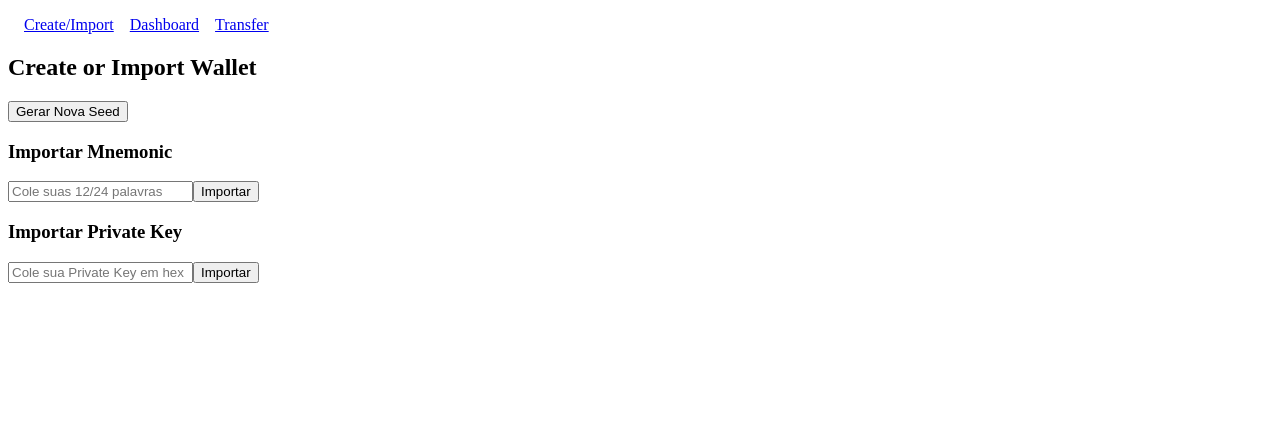
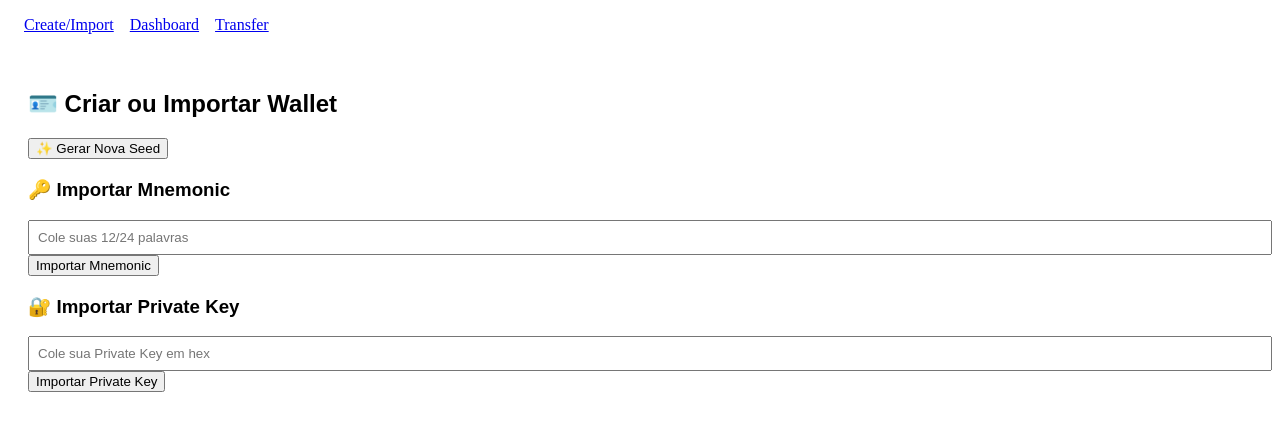
Before and after one commit to uederson-ferreira/multiversx-web-wallet, a React (Vite) app: page / in a window 1280 px wide. Shown: the top 430 px of the page. Built offline with nearby package versions, Linux system fonts and the light colour scheme; no server answers; what @multiversx/sdk-network-providers would draw is missing.

Commit message:
Gerando e mostrando as chaves e minemonic

```diff
--- a/src/components/CreateOrImport.tsx
+++ b/src/components/CreateOrImport.tsx
@@ -2,13 +2,21 @@ import React, { useState } from 'react';
 import { useWallet } from '../hooks/useWallet';
 
 export default function CreateOrImport() {
-  const { generateMnemonic, importMnemonic, importPrivateKey } = useWallet();
+  const {
+    generateMnemonic,
+    importMnemonic,
+    importPrivateKey,
+    mnemonic,
+    privateKey,
+    address
+  } = useWallet();
+
   const [tempMnemonic, setTempMnemonic] = useState('');
   const [tempPk, setTempPk] = useState('');
 
   const handleGenerate = async () => {
     const newMnemonic = await generateMnemonic();
-    alert(`Sua seed gerada: ${newMnemonic}`);
+    alert(`Sua seed gerada:\n\n${newMnemonic}`);
   };
 
   const handleImportMnemonic = async () => {
@@ -38,31 +46,60 @@ export default function CreateOrImport() {
   };
 
   return (
-    <div>
-      <h2>Create or Import Wallet</h2>
+    <div style={{ padding: '20px', fontFamily: 'Arial' }}>
+      <h2>🪪 Criar ou Importar Wallet</h2>
+
+      <div style={{ marginBottom: '20px' }}>
+        <button onClick={handleGenerate}>✨ Gerar Nova Seed</button>
+      </div>
+
       <div>
-        <button onClick={handleGenerate}>Gerar Nova Seed</button>
-      </div>
-      <div>
-        <h3>Importar Mnemonic</h3>
+        <h3>🔑 Importar Mnemonic</h3>
         <input
           type="text"
           value={tempMnemonic}
           onChange={(e) => setTempMnemonic(e.target.value)}
           placeholder="Cole suas 12/24 palavras"
+          style={{ width: '100%', padding: '8px' }}
         />
-        <button onClick={handleImportMnemonic}>Importar</button>
+        <button onClick={handleImportMnemonic}>Importar Mnemonic</button>
       </div>
-      <div>
-        <h3>Importar Private Key</h3>
+
+      <div style={{ marginTop: '20px' }}>
+        <h3>🔐 Importar Private Key</h3>
         <input
           type="text"
           value={tempPk}
           onChange={(e) => setTempPk(e.target.value)}
           placeholder="Cole sua Private Key em hex"
+          style={{ width: '100%', padding: '8px' }}
         />
-        <button onClick={handleImportPk}>Importar</button>
+        <button onClick={handleImportPk}>Importar Private Key</button>
       </div>
+
+      {(mnemonic || privateKey || address) && (
+        <div style={{ marginTop: '40px', background: '#f8f8f8', padding: '15px', borderRadius: '8px' }}>
+          <h3>📬 Dados da Wallet</h3>
+          {mnemonic && (
+            <>
+              <p><strong>🧠 Mnemonic:</strong></p>
+              <pre style={{ whiteSpace: 'pre-wrap' }}>{mnemonic}</pre>
+            </>
+          )}
+          {privateKey && (
+            <>
+              <p><strong>🔐 Chave Privada:</strong></p>
+              <pre>{privateKey}</pre>
+            </>
+          )}
+          {address && (
+            <>
+              <p><strong>📮 Endereço (bech32):</strong></p>
+              <pre>{address}</pre>
+            </>
+          )}
+        </div>
+      )}
     </div>
   );
 }
--- a/src/hooks/useWallet.ts
+++ b/src/hooks/useWallet.ts
@@ -6,15 +6,13 @@ import {
   UserSigner
 } from '@multiversx/sdk-core';
 import { ApiNetworkProvider } from '@multiversx/sdk-network-providers';
-import { Mnemonic } from '@multiversx/sdk-wallet'; // ✅ substitui bip39 + hdkey
+import { Mnemonic } from '@multiversx/sdk-wallet';
 import { deriveAddressFromPrivateKey } from '../utils';
 import { encryptData, decryptData } from '../utils/crypto';
 
 // 🔧 Converte hex string para Uint8Array
 function hexToUint8Array(hex: string): Uint8Array {
-  if (hex.length % 2 !== 0) {
-    throw new Error('Hexadecimal inválido');
-  }
+  if (hex.length % 2 !== 0) throw new Error('Hex inválido');
   const bytes = new Uint8Array(hex.length / 2);
   for (let i = 0; i < hex.length; i += 2) {
     bytes[i / 2] = parseInt(hex.substr(i, 2), 16);
@@ -27,34 +25,34 @@ const providerUrl = import.meta.env.VITE_MULTIVERSX_PROVIDER_URL;
 const provider = new ApiNetworkProvider(providerUrl);
 
 export function useWallet() {
-  const [mnemonic, setMnemonic] = useState<string>('');
-  const [privateKey, setPrivateKey] = useState<string>('');
-  const [address, setAddress] = useState<string>('');
+  const [mnemonic, setMnemonic] = useState('');
+  const [privateKey, setPrivateKey] = useState('');
+  const [address, setAddress] = useState('');
 
-  // 🔐 Gera uma nova seed (24 palavras)
+  // 🔐 Gera nova seed (24 palavras)
   const generateMnemonic = async (): Promise<string> => {
-    const mnemonicObj = Mnemonic.generate(); // ✅ compatível com browser
+    const mnemonicObj = Mnemonic.generate();
     const newMnemonic = mnemonicObj.toString();
-
     setMnemonic(newMnemonic);
     await importMnemonic(newMnemonic);
-
     return newMnemonic;
   };
 
-  // 🔐 Importa mnemonic e gera endereço e chave privada
+  // 🔐 Importa mnemonic e exibe chaves
   const importMnemonic = async (words: string): Promise<void> => {
     const mnemonicObj = Mnemonic.fromString(words);
+    const secretKey = mnemonicObj.deriveKey();
+    const pkHex = secretKey.hex();
+    const pubKey = secretKey.generatePublicKey();
+    const addr = pubKey.toAddress().bech32();
 
-    setMnemonic(mnemonicObj.toString());
+    setMnemonic(words);
+    setPrivateKey(pkHex);
+    setAddress(addr);
 
-    const sk = mnemonicObj.deriveKey();
-    const pkHex = sk.hex();
-
-    setPrivateKey(pkHex);
-
-    const addr = sk.generatePublicKey().toAddress().bech32();
-    setAddress(addr);
+    // console.log('🧠 Mnemonic:', words);
+    // console.log('🔐 Private Key:', pkHex);
+    // console.log('📬 Public Address:', addr);
   };
 
   // 🔑 Importa chave privada diretamente
@@ -64,49 +62,49 @@ export function useWallet() {
     setAddress(derivedAddress);
   };
 
-  // 💰 Consulta saldo da conta
+  // 💰 Busca saldo da carteira
   const getBalance = async (): Promise<string> => {
     if (!address) return '0';
     const account = await provider.getAccount(new Address(address));
     return account.balance.toString();
   };
 
-  // 🚀 Envia uma transação de EGLD
+  // 🚀 Envia EGLD
   const sendTransaction = async (to: string, amount: string): Promise<void> => {
     if (!privateKey || !address) throw new Error('Wallet não carregada!');
 
     const secretKey = new UserSecretKey(hexToUint8Array(privateKey));
     const signer = new UserSigner(secretKey);
 
-    const senderAddress = new Address(address);
-    const receiverAddress = new Address(to);
-    const senderAccount = await provider.getAccount(senderAddress);
+    const senderAddr = new Address(address);
+    const receiverAddr = new Address(to);
+    const senderAccount = await provider.getAccount(senderAddr);
 
     const tx = new Transaction({
       nonce: BigInt(senderAccount.nonce),
       value: BigInt(amount),
-      receiver: receiverAddress,
-      sender: senderAddress,
+      receiver: receiverAddr,
+      sender: senderAddr,
       gasLimit: BigInt(50000),
-      data: new Uint8Array(), // ou new TextEncoder().encode("mensagem")
+      data: new Uint8Array(),
       chainID: 'D',
       version: 1
     });
 
     const signature = await signer.sign(tx.serializeForSigning());
     tx.applySignature(signature);
+    const txHash = await provider.sendTransaction(tx.toSendable());
 
-    const txHash = await provider.sendTransaction(tx.toSendable());
-    console.log('Transação enviada com sucesso! Hash:', txHash);
+    console.log('✅ Transação enviada! Hash:', txHash);
   };
 
-  // 🔒 Armazena a chave privada criptografada no localStorage
+  // 🔒 Armazena chave criptografada
   const storeWalletEncrypted = async (password: string): Promise<void> => {
-    const encryptedPK = await encryptData(privateKey, password);
-    localStorage.setItem('encryptedPK', encryptedPK);
+    const encrypted = await encryptData(privateKey, password);
+    localStorage.setItem('encryptedPK', encrypted);
   };
 
-  // 🔓 Recupera e importa chave privada criptografada
+  // 🔓 Recupera chave criptografada
   const loadWalletEncrypted = async (password: string): Promise<void> => {
     const encryptedPK = localStorage.getItem('encryptedPK');
     if (!encryptedPK) return;
```
Also changed, not shown: 1 other file (tests, documents, lock files or other folders).
